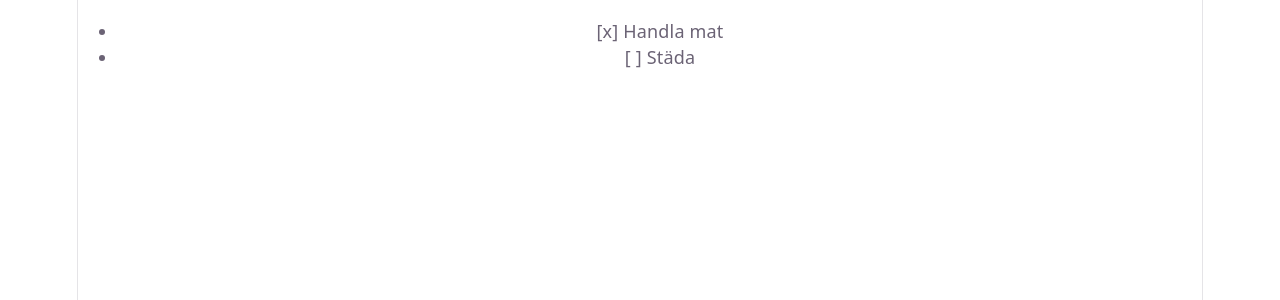
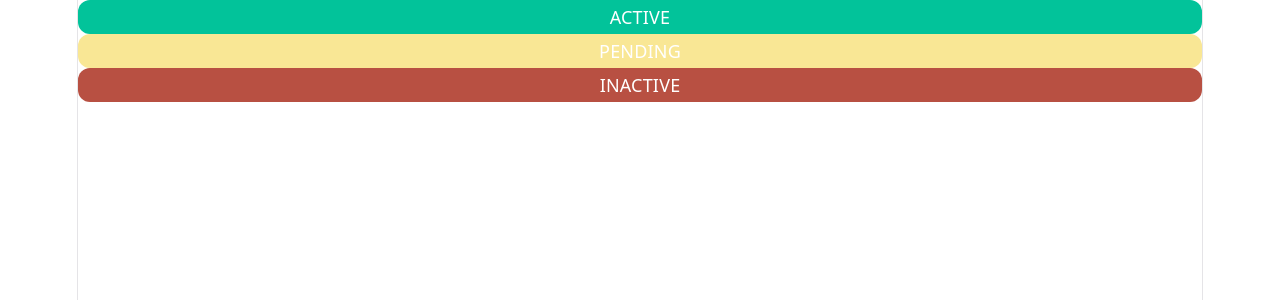
Before and after one commit to 0xNulled/mitt-projekt, a React (Vite) app: page / in a window 1280 px wide. Shown: the top 300 px of the page. Built offline with nearby package versions, Linux system fonts and the light colour scheme.

Commit message:
StatusBadge Fixat

```diff
--- a/src/App.jsx
+++ b/src/App.jsx
@@ -5,17 +5,15 @@
 //import Footer from './components/Footer'
 //import OnClick from './components/OnClick'
 //import ToggleSwitch from './components/ToggleSwitch'
-import TaskList from './components/TaskList'
+//import TaskList from './components/TaskList'
+import StatusBadge from './components/StatusBadge'
 
 function App() {
   return (
     <>
-      <TaskList
-        tasks={[
-          { id: 1, text: "Handla mat", done: true },
-          { id: 2, text: "Städa", done: false},
-        ]}
-      />
+      <StatusBadge status="active" />
+      <StatusBadge status="pending" />
+      <StatusBadge status="inactive" />
     </>
   )
 }
--- /dev/null
+++ b/src/components/StatusBadge.jsx
@@ -0,0 +1,22 @@
+function StatusBadge({ status }){
+    const Colours = {
+        active: "#02c39a",
+        pending: "#f9e795",
+        inactive: "#b85042",
+    };
+
+    return (
+        <span
+            style={{
+                background: Colours[status],
+                padding: "4px 12px",
+                borderRadius: 12,
+                color: "white",
+            }}
+            >
+                {status.toUpperCase()}
+        </span>
+    );
+}
+
+export default StatusBadge;
```
